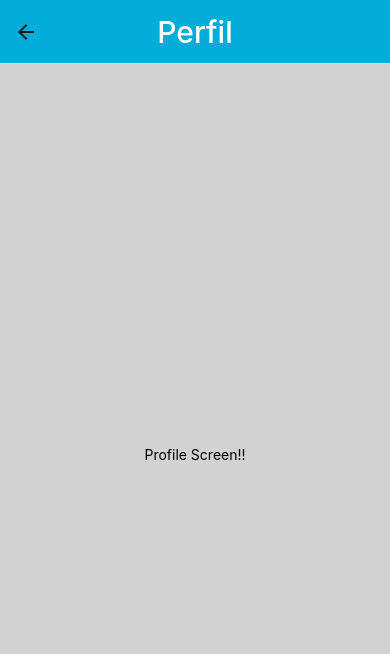
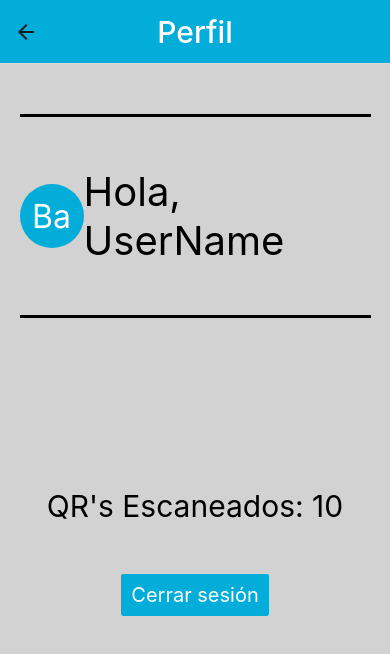
Before and after one commit to BrahiamAcosta/Estructuras-de-datos---Front, a React Native app in the folder Front/: screen /Profile in a window 390 px wide. Shown: the top 654 px of the page. Built offline with nearby package versions, Linux system fonts and the light colour scheme.

Commit message:
Profile screen added

```diff
--- a/Front/Components/QRScanner.js
+++ b/Front/Components/QRScanner.js
@@ -27,9 +27,9 @@ const QRScanner = () => {
     if (hasPermission === false) {
         return (
             <View style={{ margin: 10 }}>
-                <Text>No access to camera</Text>
+                <Text>No tenemos acceso a la cámara :(</Text>
                 <Button
-                    title="Allow Camera"
+                    title="Permitir cámara"
                     onPress={() => getCameraPermissions()}
                 />
             </View>
--- a/Front/screens/Profile.js
+++ b/Front/screens/Profile.js
@@ -1,9 +1,40 @@
 import { Text, View, StyleSheet } from 'react-native';
+import { Avatar, Button } from '@rneui/base';
 
 export default function Profile({ navigation }) {
     return (
         <View style={styles.background}>
-            <Text>Profile Screen!!</Text>
+            <View style={styles.separator} />
+            <View style={styles.avatarContainer}>
+                <Avatar
+                    size={64}
+                    rounded
+                    title="Ba"
+                    containerStyle={{
+                        backgroundColor: '#02ADD9',
+                    }}
+                />
+                <Text style={styles.userText}>Hola, UserName</Text>
+            </View>
+            <View style={styles.separator} />
+            <View
+                style={{
+                    alignItems: 'center',
+                    justifyContent: 'center',
+                    width: '90%',
+                    height: '60%',
+                }}
+            >
+                <Text style={styles.mainText}>QR's Escaneados: 10</Text>
+                <Button
+                    onPress={() => {
+                        navigation.navigate('Home');
+                    }}
+                    buttonStyle={styles.button}
+                    title={'Cerrar sesión'}
+                    titleStyle={{ fontSize: 20 }}
+                />
+            </View>
         </View>
     );
 }
@@ -13,6 +44,34 @@ const styles = StyleSheet.create({
         backgroundColor: '#D2D2D2',
         flexDirection: 'column',
         alignItems: 'center',
+        justifyContent: 'flex-start',
+    },
+    separator: {
+        backgroundColor: 'black',
+        width: '90%',
+        height: 3,
+        marginTop: 50,
+    },
+    avatarContainer: {
+        width: '90%',
+        flexDirection: 'row',
+        justifyContent: 'space-around',
+        alignItems: 'center',
+        marginTop: 50,
+    },
+    userText: {
+        color: 'black',
+        fontSize: 40,
+    },
+    mainText: {
+        color: 'black',
+        fontSize: 30,
+    },
+
+    button: {
+        marginTop: 50,
+        backgroundColor: '#02ADD9',
+        alignItems: 'center',
         justifyContent: 'center',
     },
 });
--- a/Front/screens/ScannerScreen.js
+++ b/Front/screens/ScannerScreen.js
@@ -87,23 +87,31 @@ export default function ScannerScreen({ navigation }) {
                             <Text style={styles.text}>
                                 Escanea el código QR y descubre su contenido :)
                             </Text>
+                            <Button
+                                onPress={() => {
+                                    setIsScanned(!isScanned);
+                                }}
+                                buttonStyle={styles.button}
+                                title={'Escanear'}
+                                titleStyle={{ fontSize: 20 }}
+                            />
                         </>
                     ) : (
                         <>
                             <QRScanner />
                             <Text style={styles.text}>
-                                Apunta tu camara al código :)
+                                Apunta tu cámara al código QR :)
                             </Text>
+                            <Button
+                                onPress={() => {
+                                    setIsScanned(!isScanned);
+                                }}
+                                buttonStyle={styles.button}
+                                title={'Regresar'}
+                                titleStyle={{ fontSize: 20 }}
+                            />
                         </>
                     )}
-                    <Button
-                        onPress={() => {
-                            setIsScanned(!isScanned);
-                        }}
-                        buttonStyle={styles.button}
-                        title={'Escanear'}
-                        titleStyle={{ fontSize: 20 }}
-                    />
                 </View>
             </View>
         </SafeAreaProvider>
```
